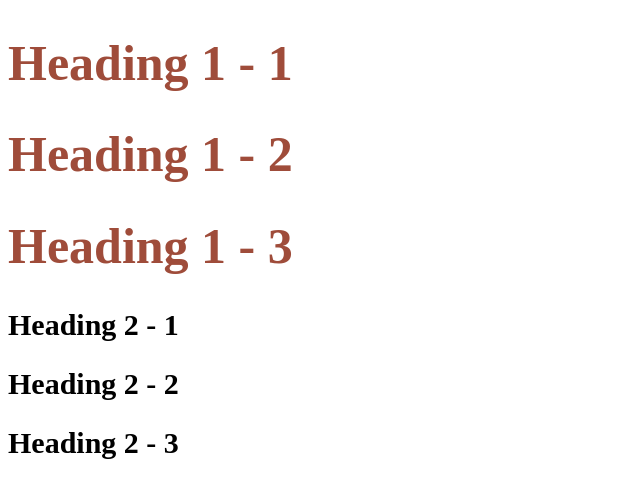
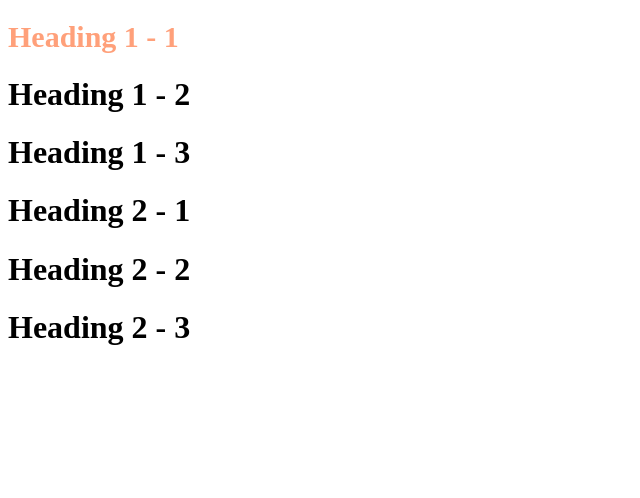
Before and after one commit to lilyrozeee/my-hero, a plain HTML site: page style-test.html in a window 1280 px wide. Shown: the whole page, without its empty margins (0-640 px from the left). Drawn offline with Linux system fonts and the light colour scheme.

Commit message:
Update style-test.html

```diff
--- a/style-test.html
+++ b/style-test.html
@@ -2,32 +2,16 @@
 <html>
 <head>
 	<title>Style Test </title>
-	<style type="text/css">
-		h1 {
-			font-size: 50px;
-			color:#9F4C3A;
-			font: Helvetica;
-		}
-
-		h2 {
-			font-size: 30px;
-			color:#brown;
-			font: Helvetica;
-
-			.big{
-				font-size: 60px;
-			}
-			}
-		}
-	</style>
 </head>
 <body>
 
-		<h1>Heading 1 - 1</h1>
-		<h1 class="big">Heading 1 - 2</h1>
+		<h1 style="font-size: 30px; color: lightsalmon;">Heading 1 - 1</h1>
+		<h1>Heading 1 - 2</h1>
 		<h1>Heading 1 - 3</h1>
-		<h2>Heading 2 - 1</h2>
-		<h2 class="big">Heading 2 - 2</h2>
-		<h2>Heading 2 - 3</h2>
+		<h1>Heading 2 - 1</h1>
+		<h1>Heading 2 - 2</h1>
+		<h1>Heading 2 - 3</h1>
+
+
 </body>
 </html>
```
